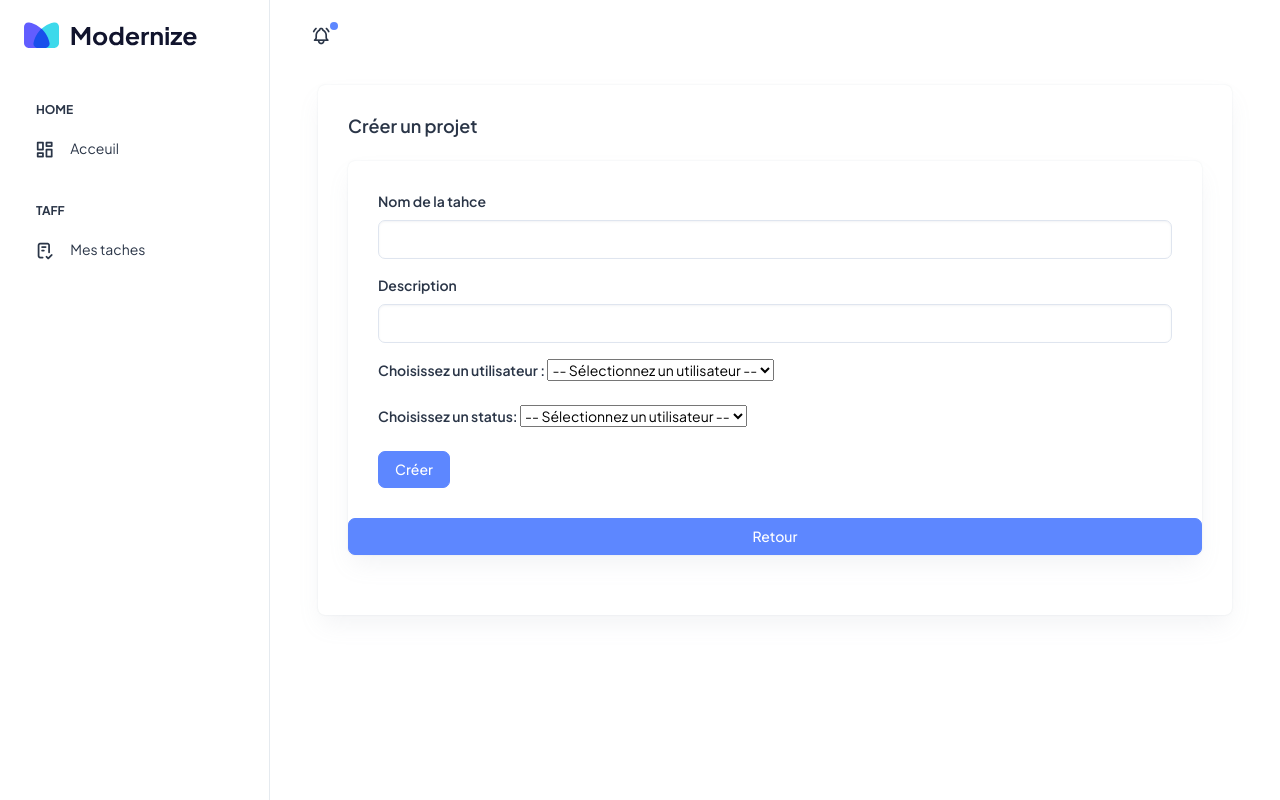
After one commit to lauPB07/FocusFlow, a Django app: page /createTache/ in a window 1280 px wide. The commit adds this page. Run offline with Django 5.2, Linux system fonts and the light colour scheme; data that the repository does not hold is empty; some libraries are stand-ins or nearby versions.

Commit message:
feat : possibilité de créer une tache + fix : ajout d'un bouton retour sur chaques pages

```diff
--- a/FocusFlow/models.py
+++ b/FocusFlow/models.py
@@ -7,6 +7,7 @@ class Projet(models.Model):
     description = models.TextField()
     createdBy = models.ForeignKey(User, on_delete=models.CASCADE)
     user = models.ManyToManyField(User, related_name='participes')
+
 
     def save(self, *args, **kwargs):
         super().save(*args, **kwargs)
@@ -24,3 +25,4 @@ class Tache(models.Model):
     realizedBy = models.ForeignKey(User, on_delete=models.CASCADE, related_name='realizedTasks')
     status = models.ForeignKey(Status, on_delete=models.CASCADE)
     projet = models.ManyToManyField(Projet, related_name='projetsTaches')
+    user = models.ManyToManyField(User, related_name='taches')
--- a/FocusFlow/templates/add_participant.html
+++ b/FocusFlow/templates/add_participant.html
@@ -22,6 +22,7 @@
                   </form>
                 </div>
               </div>
+                <a href="/showProjet/" class="btn btn-primary">Retour</a>
             </div>
           </div>
         </div>
--- /dev/null
+++ b/FocusFlow/templates/create_tache.html
@@ -0,0 +1,47 @@
+{% extends 'base.html' %}
+{% block content %}
+    <div class="container-fluid">
+        <div class="container-fluid">
+          <div class="card">
+            <div class="card-body">
+              <h5 class="card-title fw-semibold mb-4">Créer un projet</h5>
+              <div class="card">
+                <div class="card-body">
+                  <form method="post">
+                    {% csrf_token%}
+                    <div class="mb-3">
+                      <label for="exampleInputEmail1" class="form-label">Nom de la tahce</label>
+                      <input type="text" name="nom" class="form-control" id="exampleInputEmail1" aria-describedby="emailHelp">
+                    </div>
+                    <div class="mb-3">
+                      <label for="exampleInputPassword1" class="form-label">Description</label>
+                      <input type="text" name="description" class="form-control" id="exampleInputPassword1">
+                    </div>
+                    <div class="mb-3">
+                      <label for="realizedby" class="form-label">Choisissez un utilisateur :</label>
+                      <select name="realizedby" id="realizedby">
+                        <option value="">-- Sélectionnez un utilisateur --</option>
+                          {% for user in users %}
+                          <option value="{{ user.id }}">{{ user.username }}</option>
+                          {% endfor %}
+                      </select>
+                    </div>
+                    <div class="mb-3">
+                      <label for="status" class="form-label">Choisissez un status:</label>
+                      <select name="status" id="status">
+                        <option value="">-- Sélectionnez un utilisateur --</option>
+                          {% for statu in status %}
+                          <option value="{{ statu.id }}">{{ statu.nom }}</option>
+                          {% endfor %}
+                      </select>
+                    </div>
+                    <button type="submit" class="btn btn-primary">Créer</button>
+                  </form>
+                </div>
+                <a href="/showProjet/" class="btn btn-primary">Retour</a>
+              </div>
+            </div>
+          </div>
+        </div>
+    </div>
+{% endblock %}
--- a/FocusFlow/templates/detail_projets.html
+++ b/FocusFlow/templates/detail_projets.html
@@ -7,5 +7,6 @@
                 <p class="mb-0">C'est la page de detail </p>
           </div>
         </div>
+         <a href="/showProjet/" class="btn btn-primary">Retour</a>
       </div>
 {% endblock %}
--- a/FocusFlow/templates/projets.html
+++ b/FocusFlow/templates/projets.html
@@ -41,7 +41,7 @@
                           <a href="/{{ projet.id }}/addParticipant/" class="btn btn-secondary m-1">Ajouter un utilisateur au projet</a>
                         </td>
                         <td class="border-bottom-0">
-                          <a class="btn btn-secondary m-1">Ajouter une tache au projet</a>
+                          <a href="/createTache/" class="btn btn-secondary m-1">Ajouter une tache au projet</a>
                         </td>
                         <td class="border-bottom-0">
                           <a href="/{{ projet.id }}/update/" class="btn btn-success m-1">Modifier</a>
--- a/FocusFlow/templates/supprimer_projet.html
+++ b/FocusFlow/templates/supprimer_projet.html
@@ -8,7 +8,7 @@
     <form method="POST">
         {% csrf_token %}
         <button type="submit" class="btn btn-danger">Oui, supprimer</button>
-        <a href="#" class="btn btn-secondary">Annuler</a>
+        <a href="/showProjet/" class="btn btn-secondary">Annuler</a>
     </form>
 </div>
 {% endblock %}
--- a/FocusFlow/templates/update_projet.html
+++ b/FocusFlow/templates/update_projet.html
@@ -20,6 +20,7 @@
                     <button type="submit" class="btn btn-primary">Enregistrer les modifications</button>
                   </form>
                 </div>
+                <a href="/showProjet/" class="btn btn-primary">Retour</a>
               </div>
             </div>
           </div>
--- a/FocusFlow/urls.py
+++ b/FocusFlow/urls.py
@@ -14,5 +14,6 @@ urlpatterns = [
     path('<int:projet_id>/update/', views.update_projet, name='update_projet'),
     path('<int:projet_id>/delete/', views.delete_projet, name='delete_projet'),
     path('showUsers/', views.show_users, name='showUsers'),
-    path('createUser/',views.register_user, name='createUser')
+    path('createUser/',views.register_user, name='createUser'),
+    path('createTache/',views.create_tache, name='createTache'),
 ]
--- a/FocusFlow/views.py
+++ b/FocusFlow/views.py
@@ -5,7 +5,7 @@ from django.contrib.auth.models import User
 from django.http import HttpResponseForbidden
 from django.shortcuts import render, redirect, get_object_or_404
 
-from FocusFlow.models import Projet
+from FocusFlow.models import Projet, Tache, Status
 
 
 # Create your views here.
@@ -215,3 +215,33 @@ def show_users(request):
         'is_chefProjet': is_chefProjet
     }
     return render(request, 'show_users.html', context)
+
+def create_tache(request):
+    users = User.objects.all()
+    status = Status.objects.all()
+    if request.method == 'POST':
+        nom = request.POST.get('nom')
+        description = request.POST.get('description')
+        realizedby_id = request.POST.get('realizedby')
+        status_id = request.POST.get('status')
+        realizedby = get_object_or_404(User, id=realizedby_id)
+        status = get_object_or_404(Status, id=status_id)
+        tache = Tache.objects.create(
+            nom=nom,
+            description=description,
+            createdBy=request.user,
+            realizedBy=realizedby,
+            status=status
+        )
+        tache.user.add(request.user)
+        return redirect('showProjet')
+    user = request.user
+    is_chefProjet = user.groups.filter(name='chef de projet').exists()
+    is_admin = user.groups.filter(name='admin').exists()
+    context = {
+        'is_admin': is_admin,
+        'is_chefProjet': is_chefProjet,
+        'users': users,
+        'status': status
+    }
+    return render(request, 'create_tache.html', context)
```
Also changed, not shown: FocusFlow/migrations/0002_remove_projet_user_tache_user.py (added), FocusFlow/migrations/0003_projet_user_alter_tache_user.py (added).
